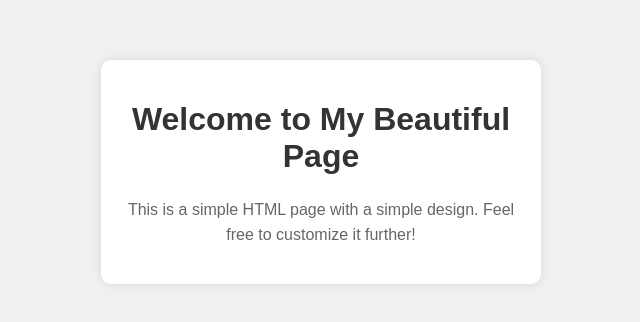
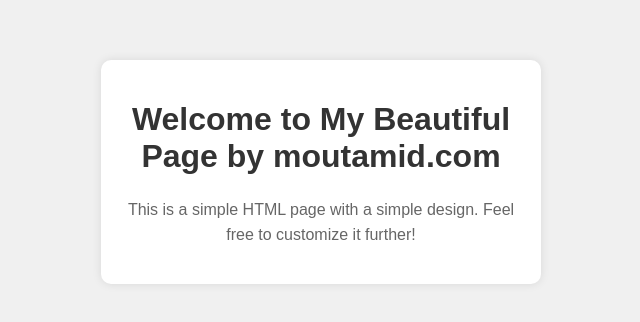
Before and after one commit to Moutamid/samplepage.github.io, a plain HTML site: page index.html in a window 1280 px wide. Shown: the part 228-550 px from the top of the page, without its empty margins (319-959 px from the left). Drawn offline with Linux system fonts and the light colour scheme.

Commit message:
Update index.html

```diff
--- a/index.html
+++ b/index.html
@@ -38,7 +38,7 @@
 </head>
 <body>
     <div class="container">
-        <h1>Welcome to My Beautiful Page</h1>
+        <h1>Welcome to My Beautiful Page by moutamid.com</h1>
         <p>This is a simple HTML page with a simple design. Feel free to customize it further!</p>
     </div>
 </body>
```
